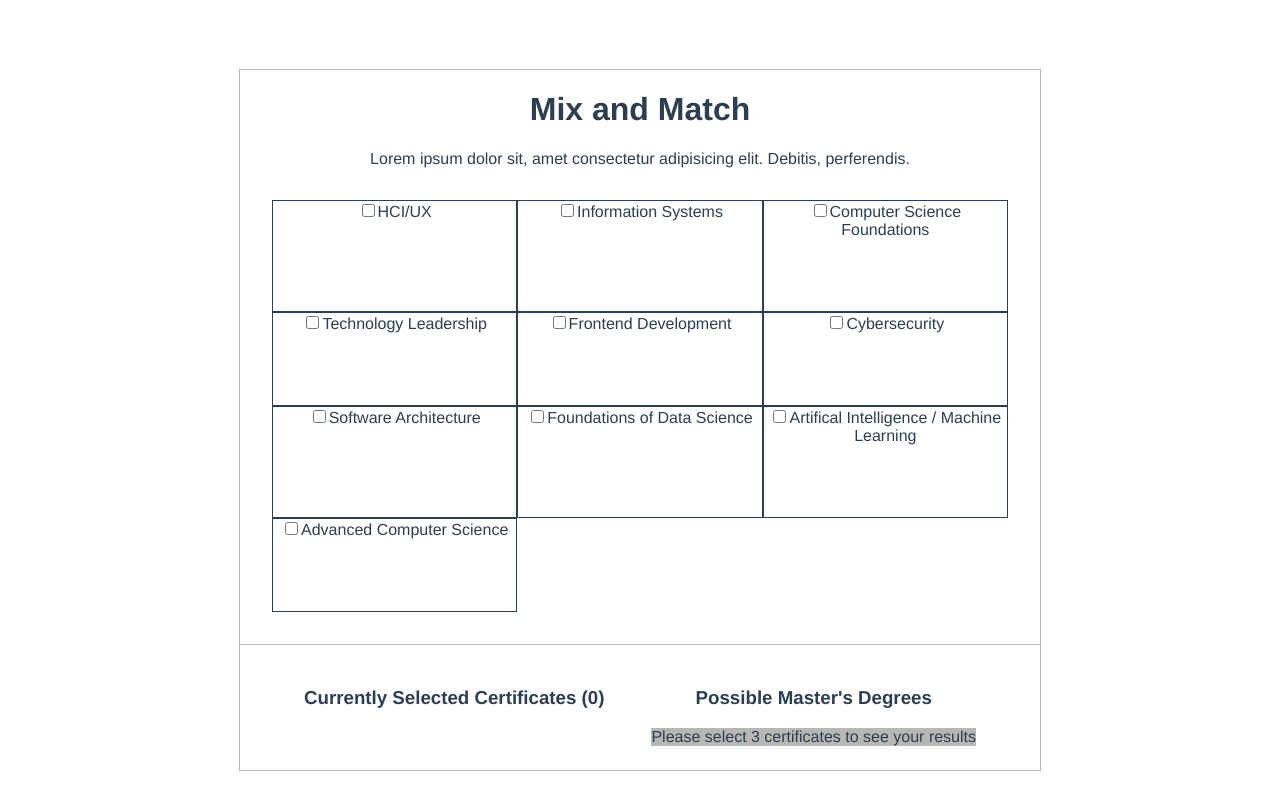
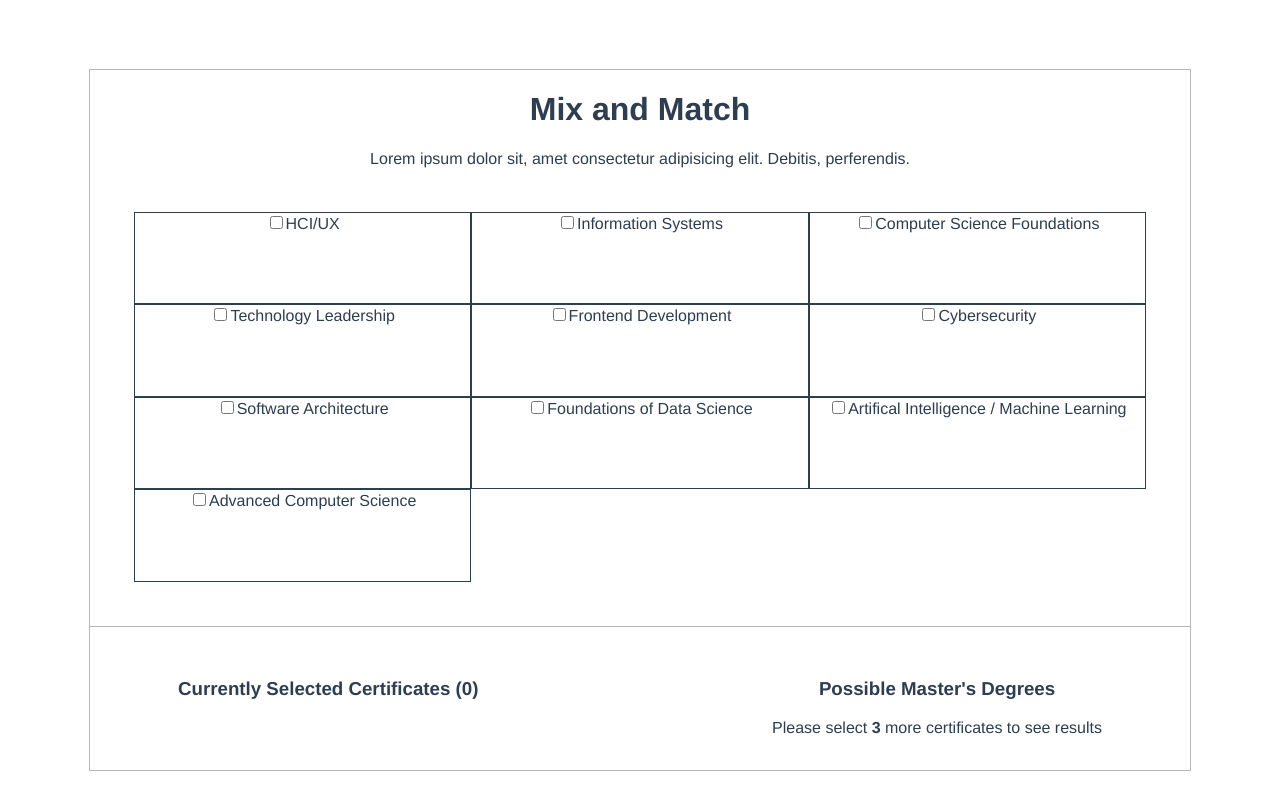
Before and after one commit to awanger/drexel_design_competition, a Vue app: page / in a window 1280 px wide. Built offline with nearby package versions, Linux system fonts and the light colour scheme.

Commit message:
Add countdown in the possible master's degree section

```diff
--- a/src/App.vue
+++ b/src/App.vue
@@ -26,7 +26,7 @@
         </div>
         <div class="masters">
           <h3>Possible Master's Degrees</h3>
-          <div class="placeholder" v-if="numOfSelectedCerts < 3">Please select 3 certificates to see your results</div>
+          <div class="placeholder" v-if="numOfSelectedCerts < 3">Please select <b>{{ 3 - numOfSelectedCerts }}</b> more certificates to see results</div> <!-- will need to pluralize -->
           <ul v-if="selectedThree" id="masters-list">
             <li>Masters 1</li>
             <li>Masters 2</li>
@@ -112,7 +112,7 @@ $light-grey: #b7b7b5;
 }
 
 .window {
-  width: 800px;
+  width: 1100px;
   height:700px;
   display: grid;
   grid-template-rows: auto 1fr auto;
@@ -149,6 +149,6 @@ $light-grey: #b7b7b5;
 }
 
 .placeholder {
-  background-color: $light-grey;
+  // background-color: $light-grey;
 }
 </style>
```
